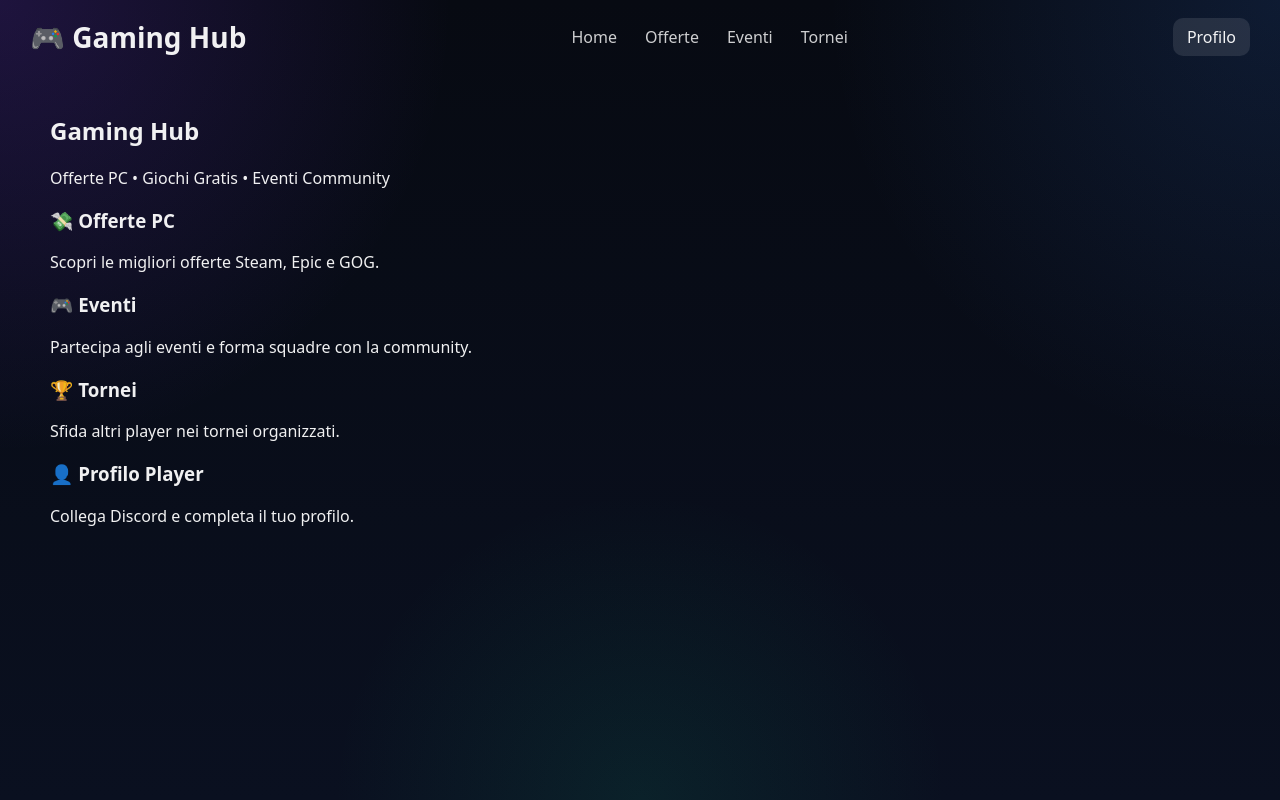
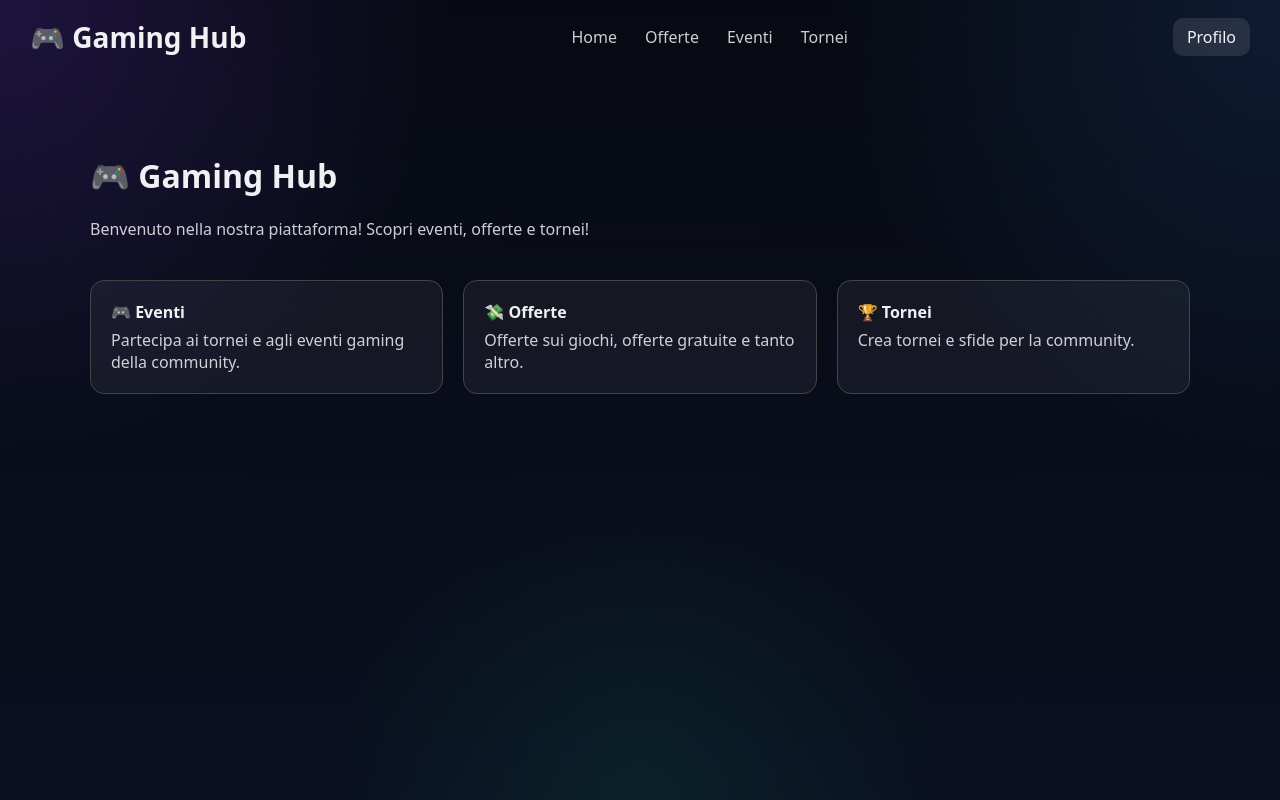
Before and after one commit to fmontis23/gaming-hub, a Next.js app: page / in a window 1280 px wide. Built offline with nearby package versions, Linux system fonts and the light colour scheme; no server answers.

Commit message:
new gaming home page

```diff
--- a/app/page.tsx
+++ b/app/page.tsx
@@ -1,51 +1,70 @@
 "use client";
 
+import Link from "next/link";
+import { useEffect, useState } from "react";
+import { supabase } from "../lib/supabaseClient";
+
 export default function HomePage() {
+  const [user, setUser] = useState<any>(null);
+
+  useEffect(() => {
+    const loadUser = async () => {
+      const { data: authData } = await supabase.auth.getUser();
+      setUser(authData?.user ?? null);
+    };
+
+    loadUser();
+  }, []);
+
   return (
-    <main>
+    <main style={{ padding: 40 }}>
+      <h1 style={{ marginTop: 0 }}>🎮 Gaming Hub</h1>
 
-      <section className="hero">
+      <p style={{ opacity: 0.85, marginTop: 20 }}>
+        Benvenuto nella nostra piattaforma! Scopri eventi, offerte e tornei!
+      </p>
 
-        <h1>Gaming Hub</h1>
+      {/* Cards con link a eventi, offerte, tornei */}
+      <div
+        style={{
+          marginTop: 40,
+          display: "grid",
+          gridTemplateColumns: "repeat(auto-fit, minmax(240px, 1fr))",
+          gap: 20,
+        }}
+      >
+        <Link href="/events" style={card()}>
+          <b>🎮 Eventi</b>
+          <div style={{ opacity: 0.85, marginTop: 6 }}>
+            Partecipa ai tornei e agli eventi gaming della community.
+          </div>
+        </Link>
 
-        <p>
-          Offerte PC • Giochi Gratis • Eventi Community
-        </p>
+        <Link href="/deals" style={card()}>
+          <b>💸 Offerte</b>
+          <div style={{ opacity: 0.85, marginTop: 6 }}>
+            Offerte sui giochi, offerte gratuite e tanto altro.
+          </div>
+        </Link>
 
-      </section>
-
-      <section className="cards">
-
-        <div className="card">
-          <h3>💸 Offerte PC</h3>
-          <p>
-            Scopri le migliori offerte Steam, Epic e GOG.
-          </p>
-        </div>
-
-        <div className="card">
-          <h3>🎮 Eventi</h3>
-          <p>
-            Partecipa agli eventi e forma squadre con la community.
-          </p>
-        </div>
-
-        <div className="card">
-          <h3>🏆 Tornei</h3>
-          <p>
-            Sfida altri player nei tornei organizzati.
-          </p>
-        </div>
-
-        <div className="card">
-          <h3>👤 Profilo Player</h3>
-          <p>
-            Collega Discord e completa il tuo profilo.
-          </p>
-        </div>
-
-      </section>
-
+        <Link href="/admin" style={card()}>
+          <b>🏆 Tornei</b>
+          <div style={{ opacity: 0.85, marginTop: 6 }}>
+            Crea tornei e sfide per la community.
+          </div>
+        </Link>
+      </div>
     </main>
   );
 }
+
+function card(): React.CSSProperties {
+  return {
+    border: "1px solid #444",
+    borderRadius: 14,
+    padding: 20,
+    textDecoration: "none",
+    color: "inherit",
+    background: "rgba(255,255,255,0.05)",
+  };
+}
```
